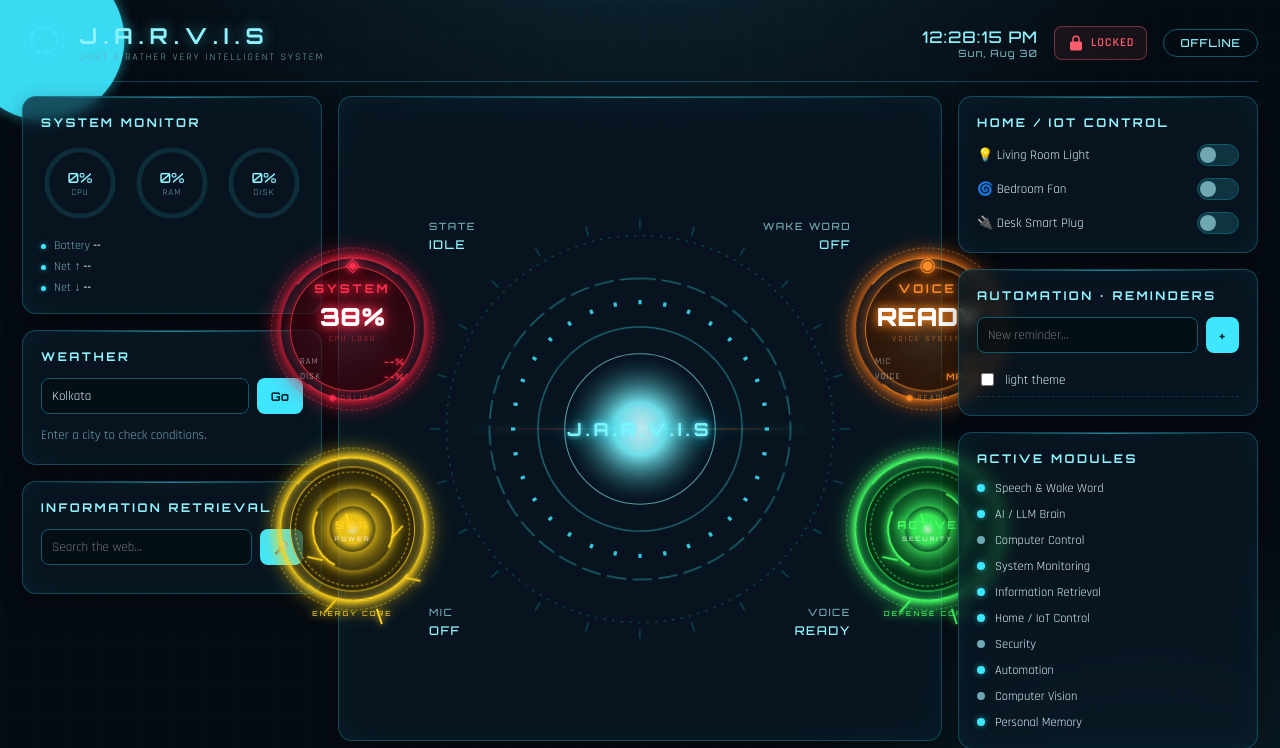
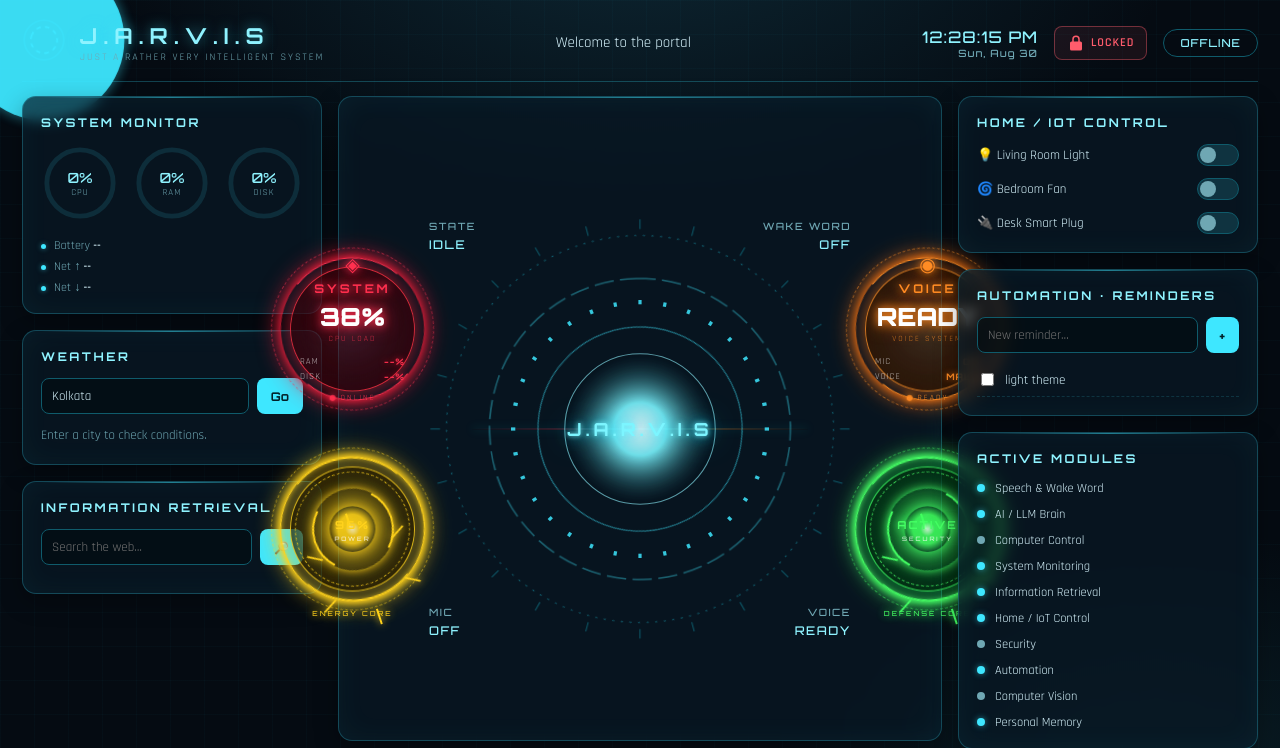
Before and after one commit to IB-Indraditya/jarvis, a Flask app: page / in a window 1280 px wide. Shown: the top 748 px of the page. Run offline with Flask 3, Linux system fonts and the light colour scheme; data comes from the database, SQL or seed files in the repository; data that the repository does not hold is empty.

Commit message:
Update index.html

```diff
--- a/templates/index.html
+++ b/templates/index.html
@@ -26,7 +26,7 @@
           <span class="subtitle">Just A Rather Very Intelligent System</span>
         </div>
       </div>
-
+      <div class="text-center jarvis-welcome p-0 mb-0">Welcome to the portal</div>
       <div class="header-right">
         <div class="datetime">
           <span id="clock">--:--:--</span>
@@ -81,8 +81,8 @@
 
       <!-- ============ CENTER COLUMN: THE ORB ============ -->
       <section class="col col-center">
+
           <div class="panel panel-orb">
-
               <!-- =====================================================
                   MAIN JARVIS STAGE
                   ===================================================== -->
```
